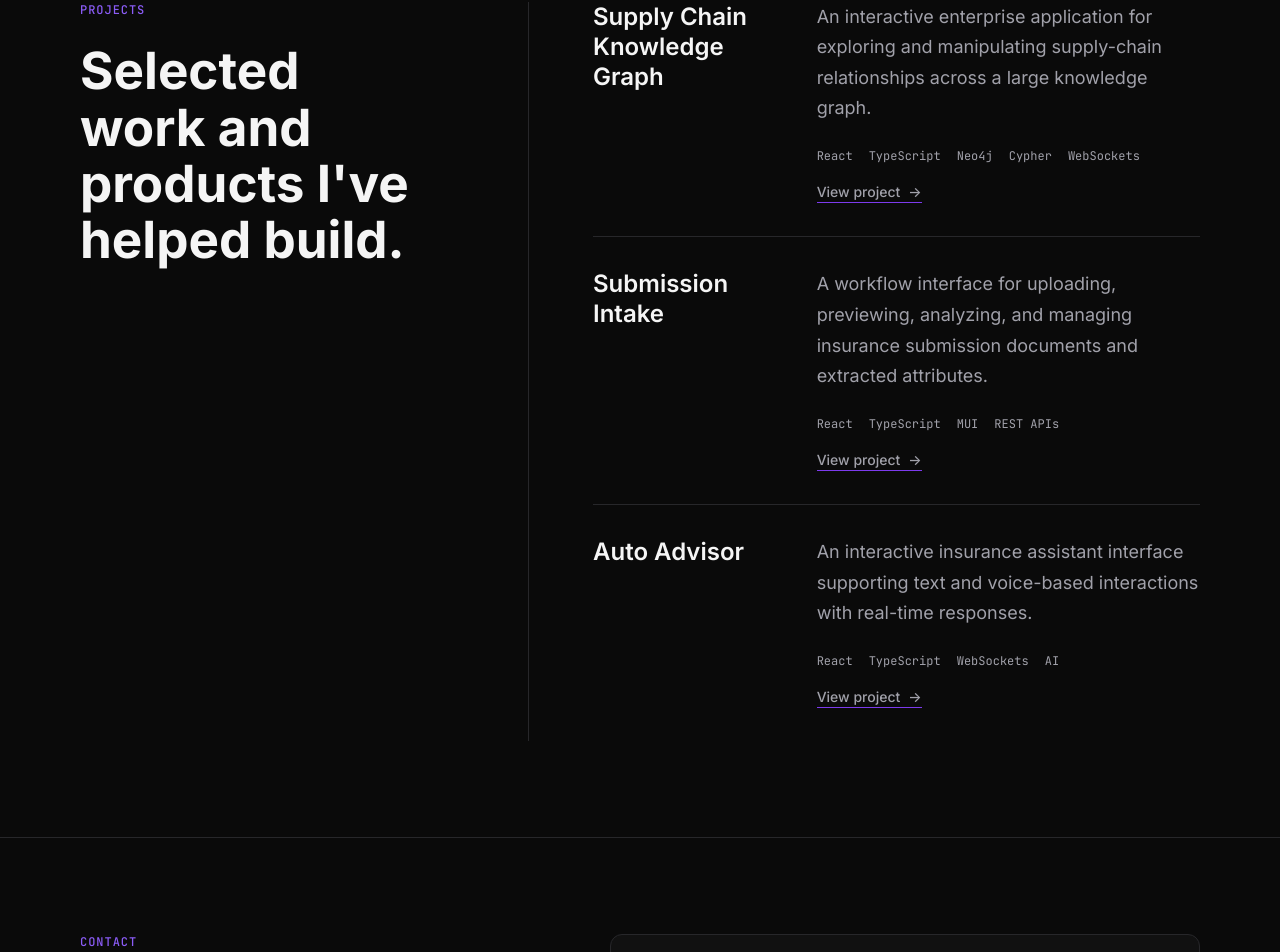
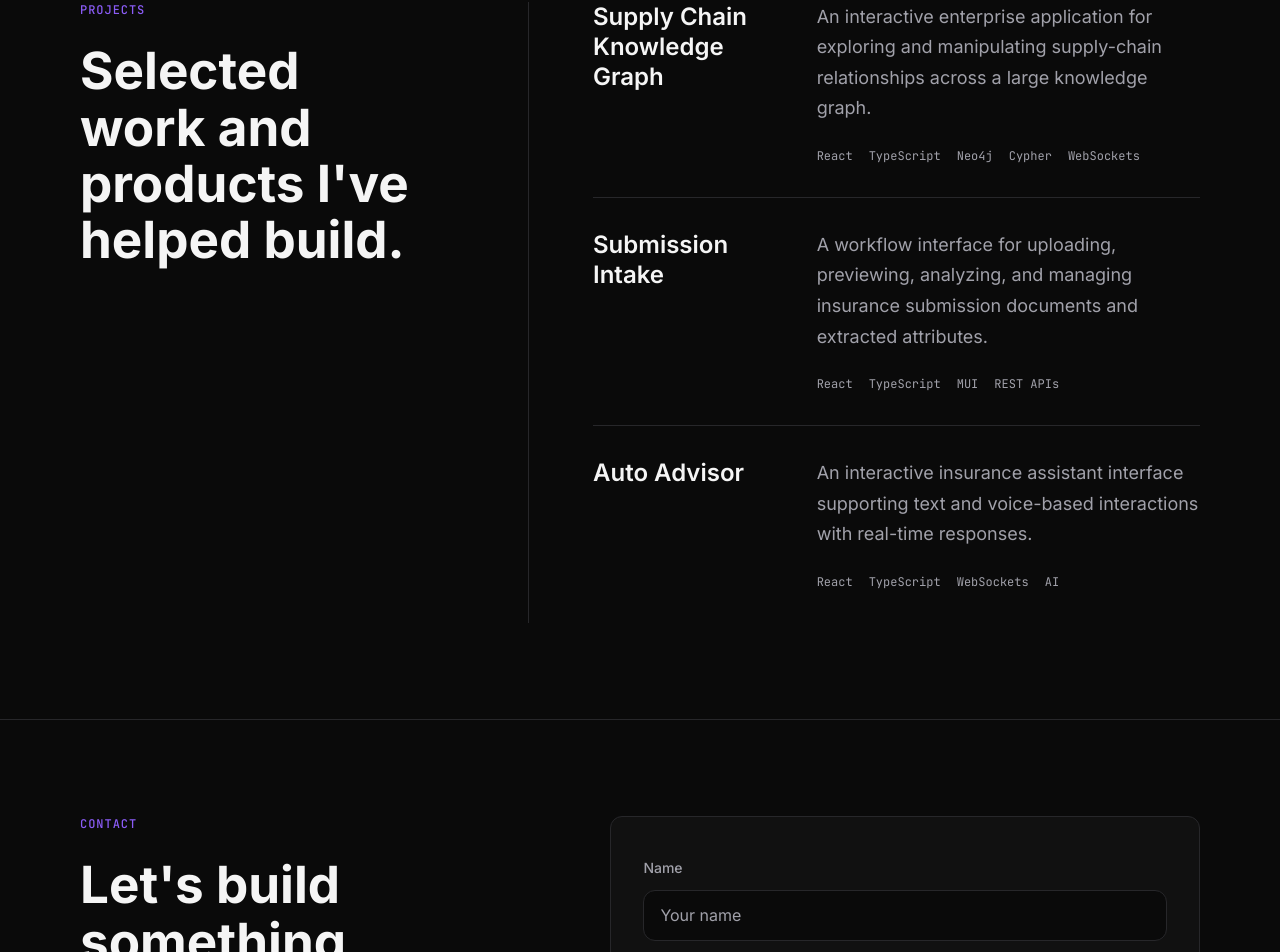
Before and after one commit to Prachi24599/my-portfolio, a React (Vite) app: page / in a window 1280 px wide. Shown: the part 2314-3266 px from the top of the page. Built offline with nearby package versions, Linux system fonts and the light colour scheme.

Commit message:
updated project section

```diff
--- a/src/sections/Projects.tsx
+++ b/src/sections/Projects.tsx
@@ -8,21 +8,21 @@ const projects = [
     description:
       'An interactive enterprise application for exploring and manipulating supply-chain relationships across a large knowledge graph.',
     technologies: ['React', 'TypeScript', 'Neo4j', 'Cypher', 'WebSockets'],
-    cta: 'View project',
+    // cta: 'View project',
   },
   {
     title: 'Submission Intake',
     description:
       'A workflow interface for uploading, previewing, analyzing, and managing insurance submission documents and extracted attributes.',
     technologies: ['React', 'TypeScript', 'MUI', 'REST APIs'],
-    cta: 'View project',
+    // cta: 'View project',
   },
   {
     title: 'Auto Advisor',
     description:
       'An interactive insurance assistant interface supporting text and voice-based interactions with real-time responses.',
     technologies: ['React', 'TypeScript', 'WebSockets', 'AI'],
-    cta: 'View project',
+    // cta: 'View project',
   },
 ]
 
@@ -51,13 +51,13 @@ function ProjectItem({
             <li key={technology}>{technology}</li>
           ))}
         </ul>
-        <a
+        {/* <a
           className="projects__link"
           href="#contact"
           aria-label={`${project.cta} for ${project.title}`}
         >
           {project.cta}
-        </a>
+        </a> */}
       </div>
     </article>
   )
```
